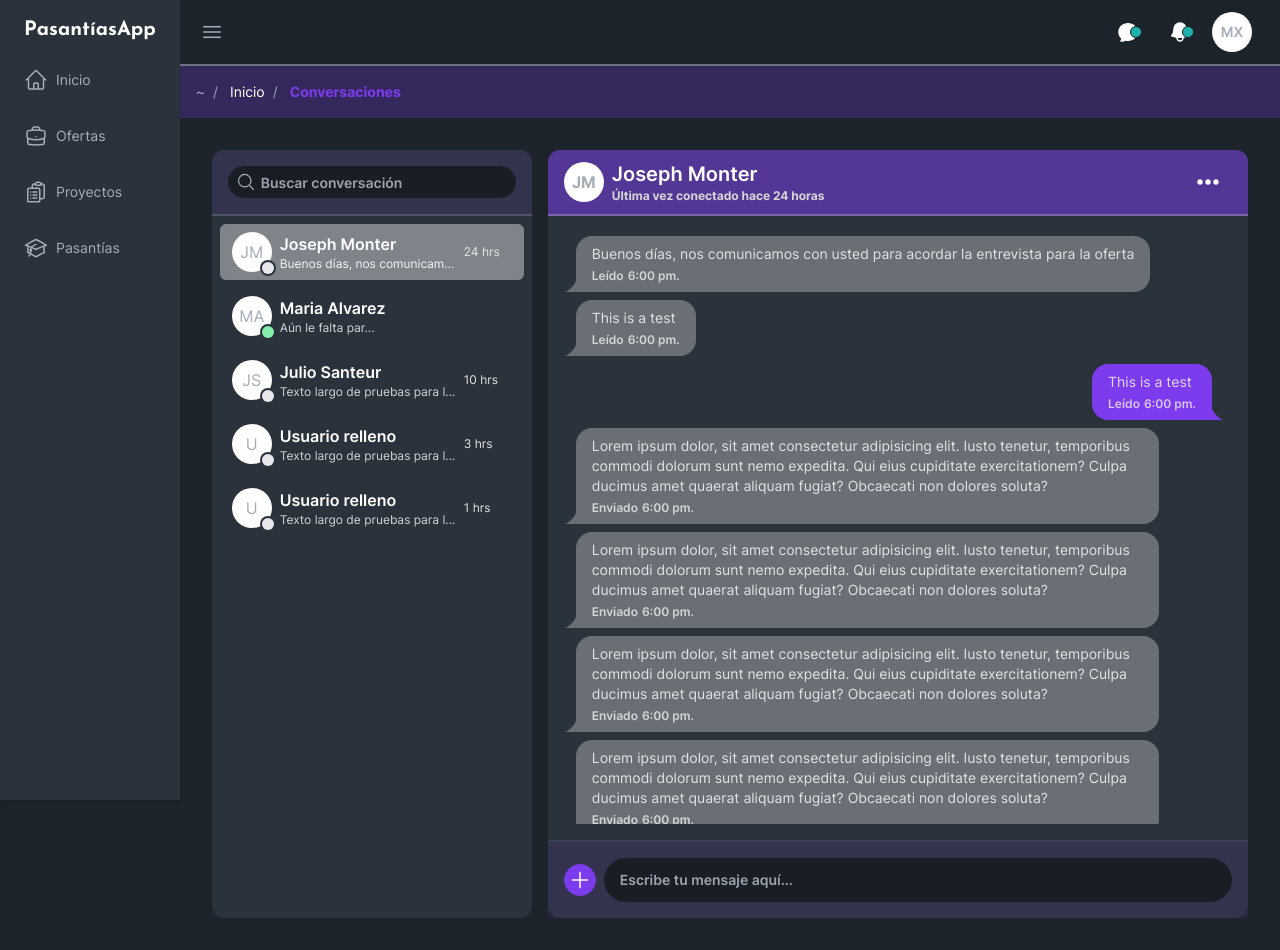
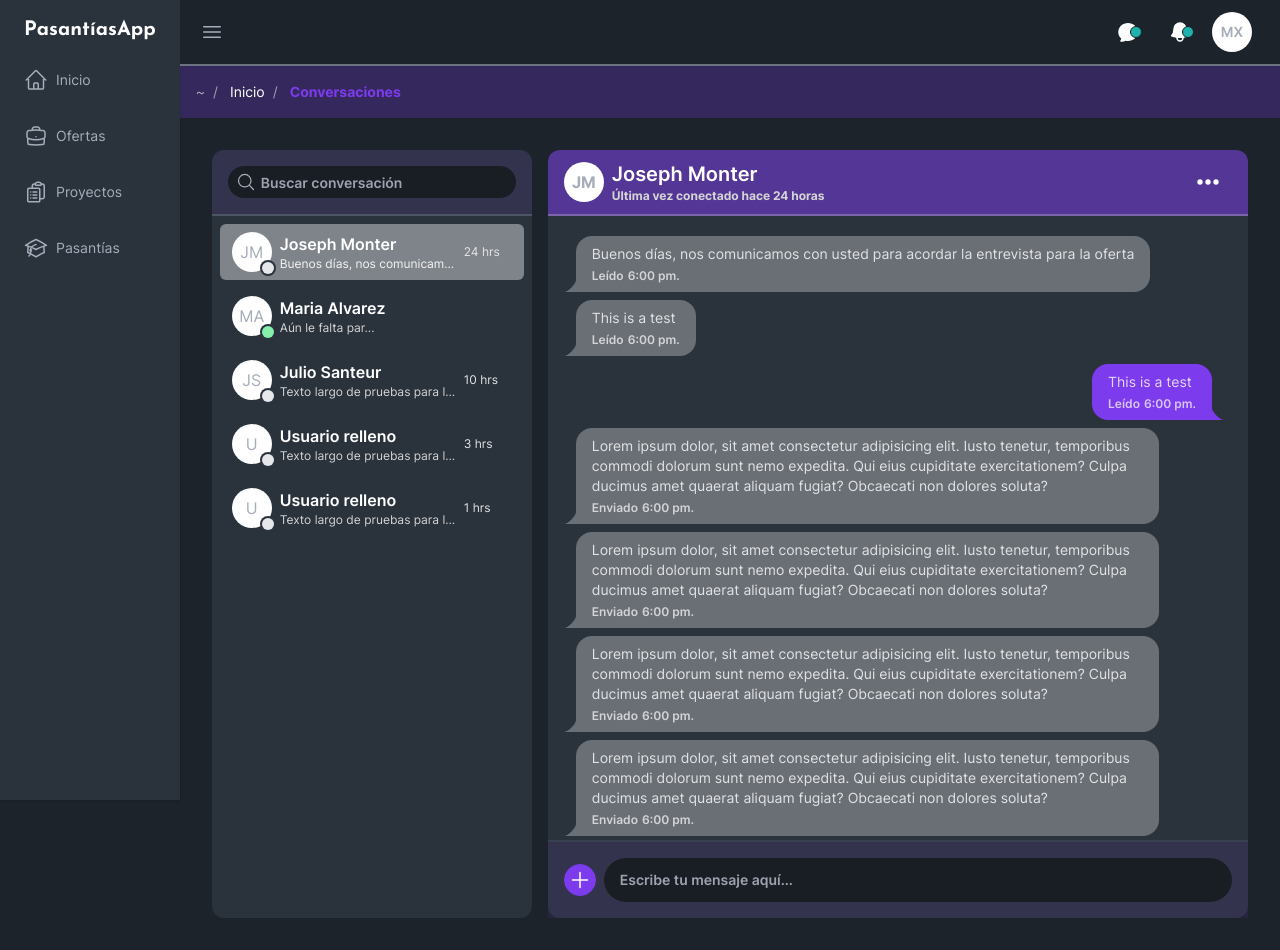
Before and after one commit to esteban-florez/novaship, a Next.js app: page /chats in a window 1280 px wide. Built offline with nearby package versions, Linux system fonts and the light colour scheme.

Commit message:
Chat padding y changed

```diff
--- a/components/chats/BubbleMessage.tsx
+++ b/components/chats/BubbleMessage.tsx
@@ -30,7 +30,7 @@ function CheckMessage({ status, statusDirection, time }: MessageStatus) {
 
 export default function BubbleMessage({ status, fromCurrentUser = false, message }: Props) {
   return (
-    <div className={`chat ${fromCurrentUser ? 'chat-end' : 'chat-start'}`}>
+    <div className={`chat first:mt-4 last:mb-4 ${fromCurrentUser ? 'chat-end' : 'chat-start'}`}>
       <div className={`chat-bubble ${fromCurrentUser ? 'bg-primary' : 'bg-white/30'}`}>
         <p className="flex-row text-sm  text-white/80">
           {message}
--- a/components/chats/CurrentChat.tsx
+++ b/components/chats/CurrentChat.tsx
@@ -24,7 +24,7 @@ function ChatHeader() {
 function ChatContent({ children }: { children: React.ReactNode }) {
   return (
     <div
-      className="flex flex-col justify-end p-4"
+      className="flex flex-col justify-end px-4"
       style={{
         height: 'calc(75vw - 21rem)',
       }}
@@ -70,6 +70,8 @@ export default function CurrentChat() {
         <BubbleMessage message="This is a test" status="isRead" />
         <BubbleMessage message="This is a test" status="isRead" />
         <BubbleMessage message="This is a test" status="isRead" />
+        <BubbleMessage fromCurrentUser message="Prueba #1" status="isReceived" />
+        <BubbleMessage fromCurrentUser message="Prueba #2" status="isSent" />
       </ChatContent>
       <ChatFooter />
     </div>
```
